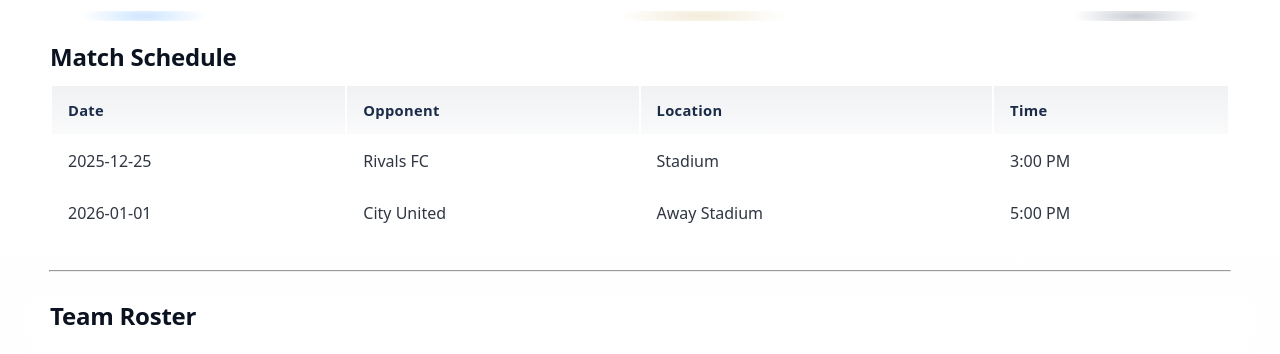
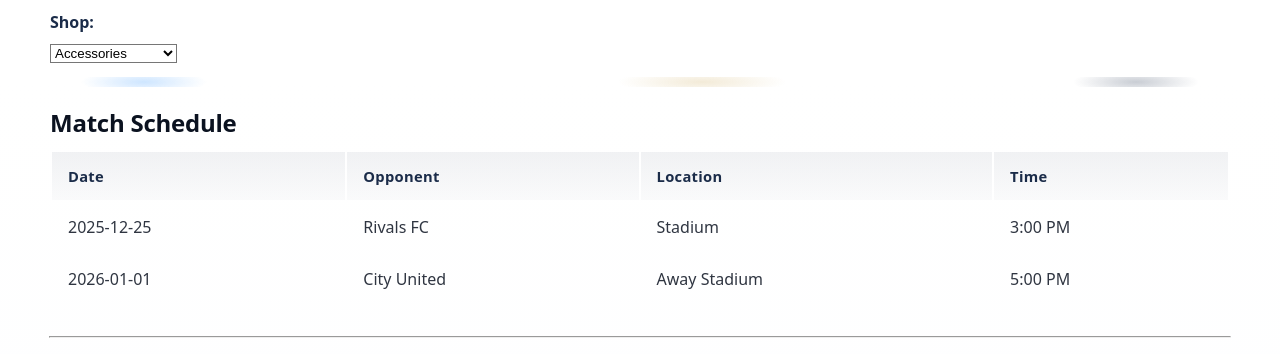
Before and after one commit to AsianBarn/taishanfcny.github.io, a plain HTML site: page index.html in a window 1280 px wide. Shown: the part 328-682 px from the top of the page. Drawn offline with Linux system fonts and the light colour scheme.

Commit message:
index.html

```diff
--- a/index.html
+++ b/index.html
@@ -17,10 +17,16 @@
                 <li><a href="#schedule">Schedule</a></li>
                 <li><a href="#roster">Team Roster</a></li>
                 <li><a href="#news">News</a></li>
-                <li><a href="#shop">Shop</a></li>
                 <li><a href="#about">About Us</a></li>
                 <li><a href="#contact">Contact</a></li>
             </ul>
+            <label for="shop">Shop:</label>
+            <select name="shop" id="shop">
+                <option value="shop">Shop</option>
+                <option value="mens">Men's Apparel</option>
+                <option value="womens">Women's Apparel</option>
+                <option value="accessories" selected>Accessories</option>
+            </select>
         </nav>
     </header>
 
```
